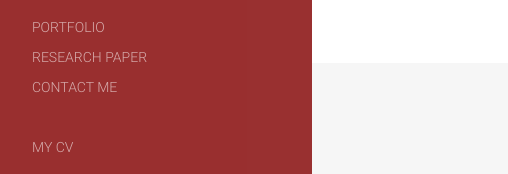
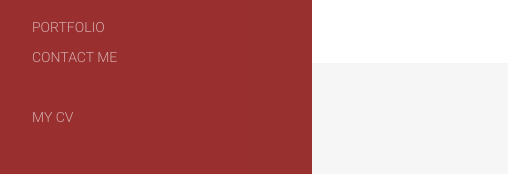
Before and after one commit to RavneetDTU/portfolio, a plain HTML site: page contact/index.html in a window 1280 px wide. Shown: the part 275-449 px from the top of the page, 8-516 px from the left. Drawn offline with Linux system fonts and the light colour scheme.

Commit message:
Update index.html

```diff
--- a/contact/index.html
+++ b/contact/index.html
@@ -89,7 +89,6 @@
           <div class="navigation-extendable">
             <ul>
               <li class=""><a href="https://ravneetdtu.github.io/portfolio/portfolio/index.html">Portfolio</a></li>
-              <li class=""><a href="https://drive.google.com/file/d/1GYuPKXrdxeZoFE9Yia61LHegm2_vr7aT/view?usp=sharing">Research paper</a></li>
               <li class=""><a href="https://ravneetdtu.github.io/portfolio/contact/index.html">Contact me</a></li>
             </ul>
             <ul>
```
